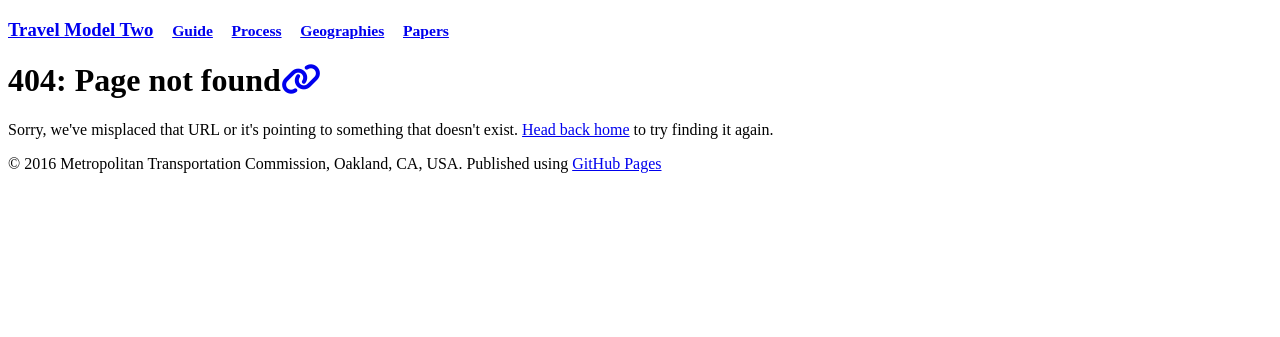
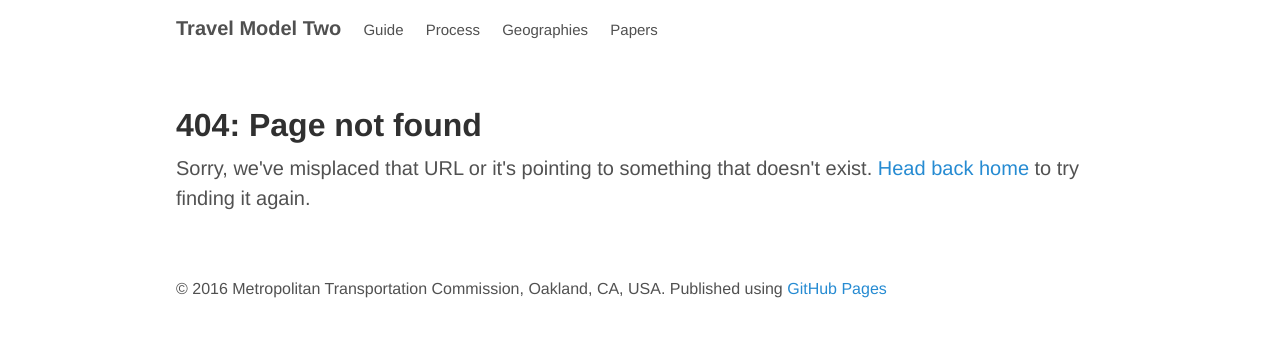
Before and after one commit to BayAreaMetro/baus_docs, a Jekyll site: the page built from 404.html, in a window 1280 px wide. Shown: the top 337 px of the page. Built offline with Jekyll 4.4.1, drawn with Linux system fonts in a browser that asks for light colours; nearby versions of some CDN libraries; library files that are not in the unit come from our copies.

Commit message:
change paths

```diff
--- a/404.html
+++ b/404.html
@@ -5,5 +5,5 @@
 
 <div class="page">
   <h1 class="page-title">404: Page not found</h1>
-  <p class="lead">Sorry, we've misplaced that URL or it's pointing to something that doesn't exist. <a href="/travel-model-two/">Head back home</a> to try finding it again.</p>
+  <p class="lead">Sorry, we've misplaced that URL or it's pointing to something that doesn't exist. <a href="/new_baus_docs/">Head back home</a> to try finding it again.</p>
 </div>
--- a/_config.yml
+++ b/_config.yml
@@ -3,7 +3,7 @@
 #redcarpet:
 #  extensions: ["tables", "no_intra_emphasis", "fenced_code_blocks", "autolink", "strikethrough", "superscript", "with_toc_data"]
 
-pygments:         true
+highlighter:         true
 
 # Permalinks
 permalink:        pretty
--- a/_includes/head.html
+++ b/_includes/head.html
@@ -14,12 +14,12 @@
   </title>
 
   <!-- CSS -->
-  <link rel="stylesheet" href="/travel-model-two/css/poole.css">
-  <link rel="stylesheet" href="/travel-model-two/css/syntax.css">
-  <link rel="stylesheet" href="/travel-model-two/css/font-awesome.css">
+  <link rel="stylesheet" href="/new_baus_docs/css/poole.css">
+  <link rel="stylesheet" href="/new_baus_docs/css/syntax.css">
+  <link rel="stylesheet" href="/new_baus_docs/css/font-awesome.css">
 
   <!-- Icons -->
-  <link rel="icon" href="/travel-model-two/assets/favicon.ico">
+  <link rel="icon" href="/new_baus_docs/assets/favicon.ico">
 
 
   <!-- RSS -->
--- a/_layouts/default.html
+++ b/_layouts/default.html
@@ -9,10 +9,10 @@
     <div class="container content">
       <div class="masthead">
         <h3 class="masthead-title">
-          <a href="/travel-model-two/" title="Home">{{ site.title }}</a>
+          <a href="/new_baus_docs/" title="Home">{{ site.title }}</a>
 
           {% for page in site.pages_list %}
-              &nbsp;&nbsp;&nbsp;<small><a href="/travel-model-two/{{ page[1]  }}">{{ page[0] }}</a></small>
+              &nbsp;&nbsp;&nbsp;<small><a href="/new_baus_docs/{{ page[1]  }}">{{ page[0] }}</a></small>
           {% endfor %}
 
         </h3>
--- a/atom.xml
+++ b/atom.xml
@@ -1,5 +1,5 @@
 ---
-layout: nil
+layout: null
 ---
 
 <?xml version="1.0" encoding="utf-8"?>
```
Also changed, not shown: 1 other file.
